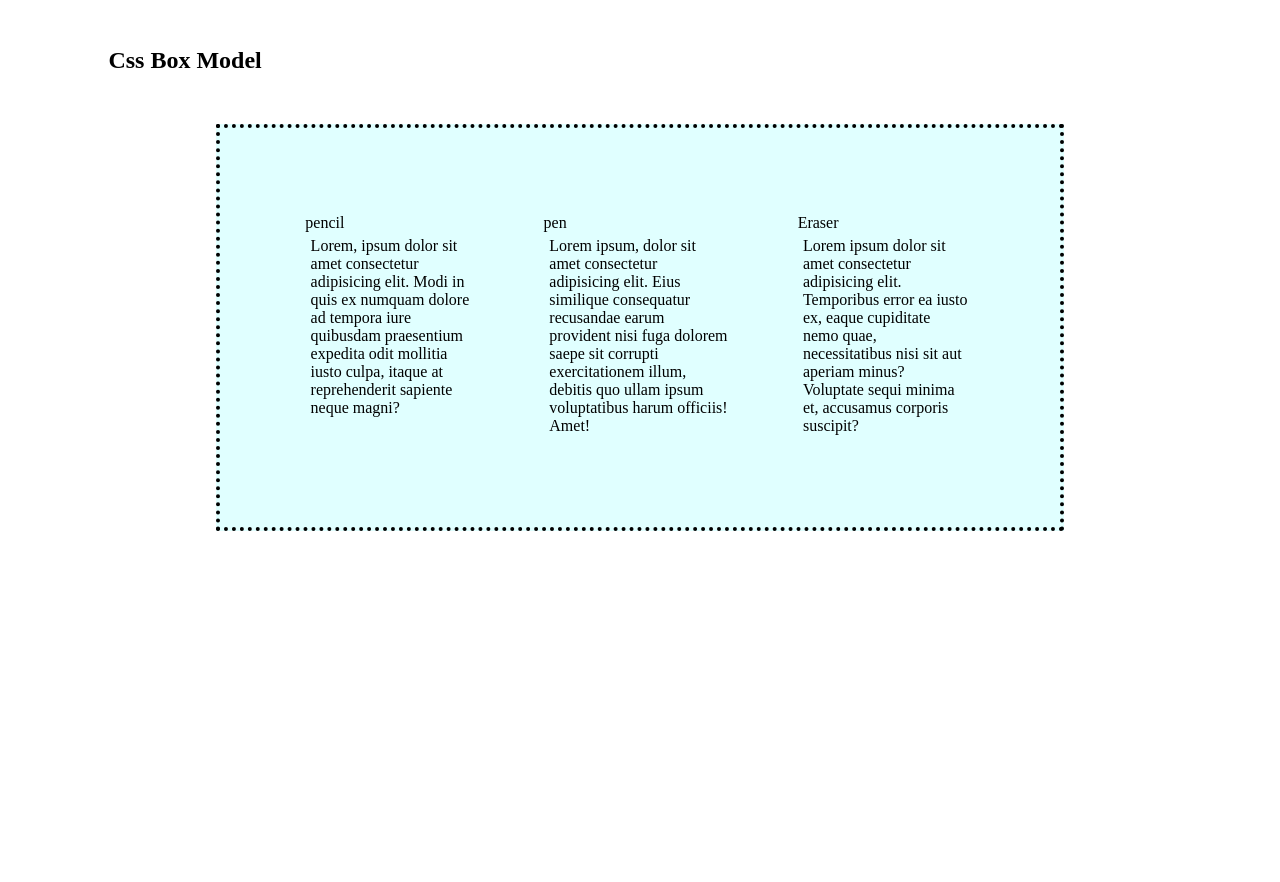
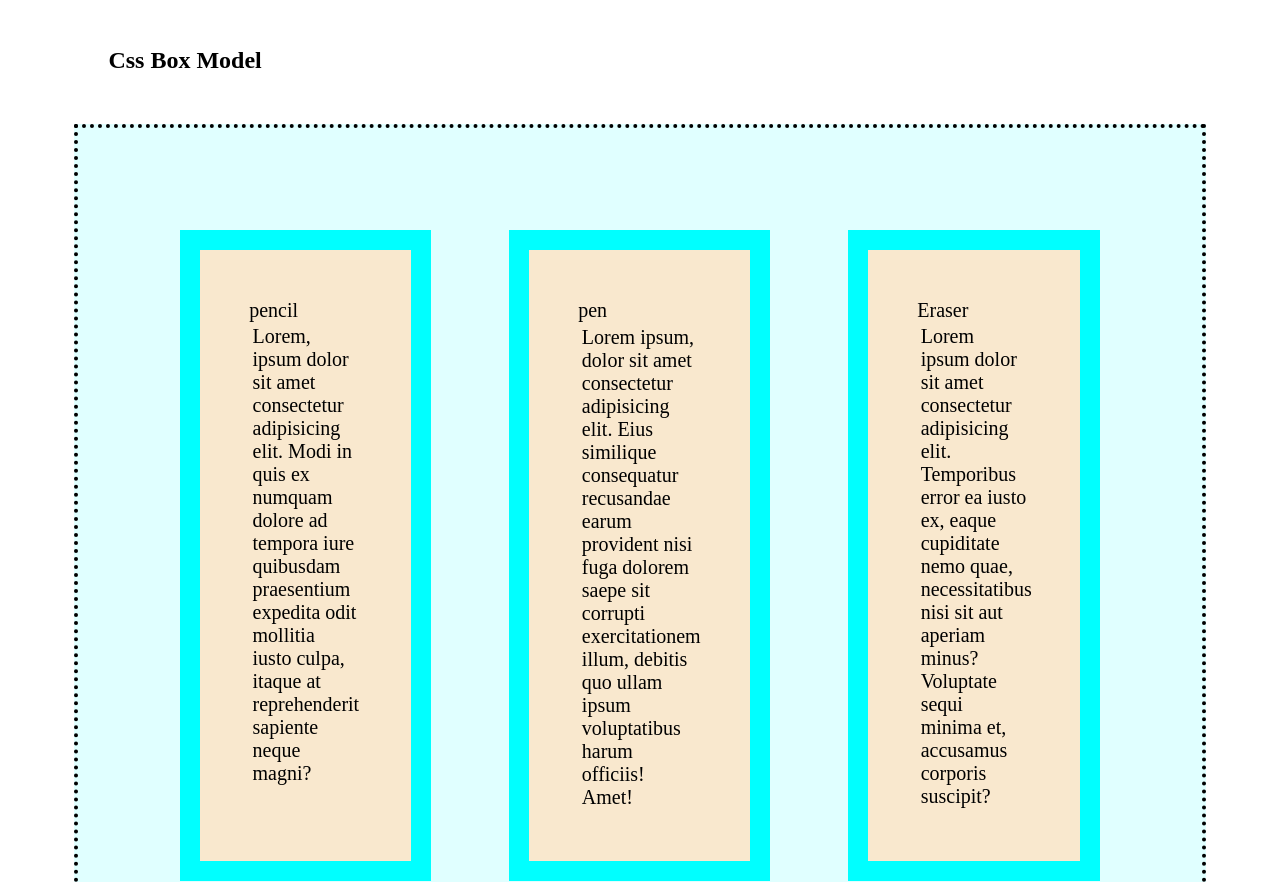
Before and after one commit to Mohammed-Masum-Billah/practice-project, a plain HTML site: page Explore Css2.html in a window 1280 px wide. Shown: the part 6600-7482 px from the top of the page. Before the commit the page ends 7205 px from the top, so only its background shows below. Drawn offline with Linux system fonts and the light colour scheme.

Commit message:
css box model

```diff
--- a/Explore Css2.html
+++ b/Explore Css2.html
@@ -48,18 +48,17 @@
 
 
 
-        /* .Box{
+        .Box{
             background-color: rgba(255, 228, 196, 0.822);
             font-size: 20px;
-            font-family: 'Franklin Gothic Medium', 'Arial Narrow', Arial, sans-serif;
-            font-weight: 400;
+            /* font-family: 'Franklin Gothic Medium', 'Arial Narrow', Arial, sans-serif; */
+            /* font-weight: 400; */
             padding: 5%;
             border: 20px solid cyan;
 
-        } */
+        }
         .more{
             background: #eee;
-            width: 800px;
             margin: 50px auto 0;
             padding: 25px;
             border: 4px dotted black;
```
